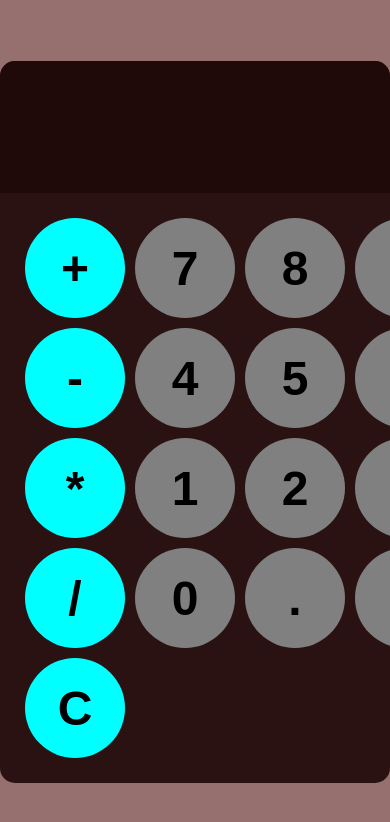
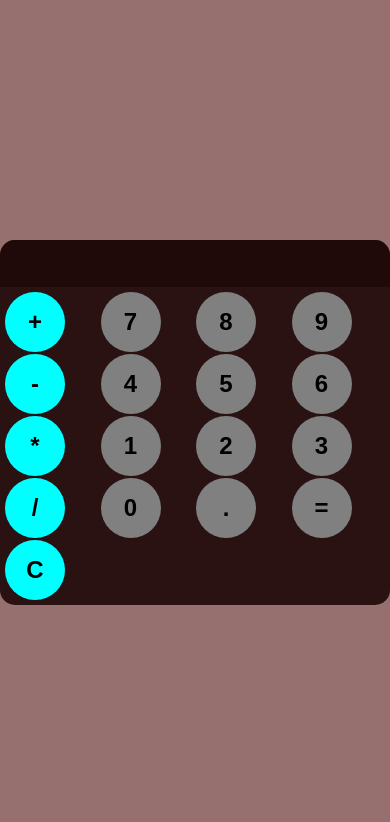
Before and after one commit to LuuD04N/Calculator, a plain HTML site: page index.html in a window 390 px wide. Drawn offline with Linux system fonts and the light colour scheme.

Commit message:
Update style.css
repo

```diff
--- a/style.css
+++ b/style.css
@@ -62,3 +62,39 @@
  .operator-btn:active {
     background-color: rgba(0, 255, 255, 0.74);
  }
+
+ @media (max-width: 600px) {
+   #display {
+       font-size: 3rem;
+       padding: 10px;
+   }
+
+   #keys {
+       gap: 5px;
+       padding: 10px;
+   }
+
+   button {
+       font-size: 2rem;
+       height: 80px;
+       width: 80px;
+   }
+}
+
+@media (max-width: 400px) {
+   #display {
+       font-size: 2rem;
+       padding: 5px;
+   }
+
+   #keys {
+       gap: 2px;
+       padding: 5px;
+   }
+
+   button {
+       font-size: 1.5rem;
+       height: 60px;
+       width: 60px;
+   }
+}
```
